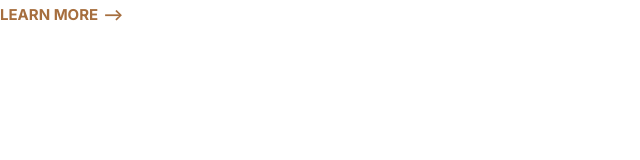
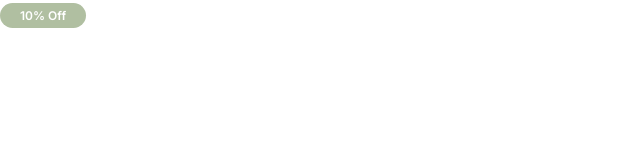
Before and after one commit to vsniranjan/appify, a plain HTML site: page index.html in a window 1280 px wide. Shown: the whole page, without its empty margins (0-640 px from the left). Drawn offline with Linux system fonts and the light colour scheme.

Commit message:
Created badge component

```diff
--- a/css/styles.css
+++ b/css/styles.css
@@ -85,3 +85,37 @@ a {
         font-size: 1.5rem;
     }
 }
+
+/* Badges */
+
+.badge {
+    border-radius: 20px;
+    font-size: 2rem;
+    font-weight: 600;
+    padding: .5rem 2rem;
+    white-space: nowrap;
+}
+
+.badge--primary {
+    background: var(--color-primary);
+    color: #fff;
+}
+
+.badge--secondary {
+    background-color: var(--color-secondary);
+    color: #fff;
+}
+
+.badge--small {
+    font-size: 1.6rem;
+}
+
+@media screen and (min-width: 1024px) {
+    .badge {
+        font-size: 1.5rem;
+    }
+
+    .badge--small {
+        font-size: 1.2rem;
+    }
+}
--- a/index.html
+++ b/index.html
@@ -6,13 +6,13 @@
     <title>Appify</title>
     <link rel="preconnect" href="https://fonts.gstatic.com" />
     <link
-      href="https://fonts.googleapis.com/css2?family=Inter:wght@400;700&display=swap"
+      href="https://fonts.googleapis.com/css2?family=Inter:wght@400;600;700&display=swap"
       rel="stylesheet"
     />
     <link rel="stylesheet" href="css/normalize.css" />
     <link rel="stylesheet" href="css/styles.css" />
   </head>
   <body>
-    <a href="#" class="link-arrow">learn more</a>
+    <span class="badge badge--secondary badge--small">10% Off</span>
   </body>
 </html>
```
